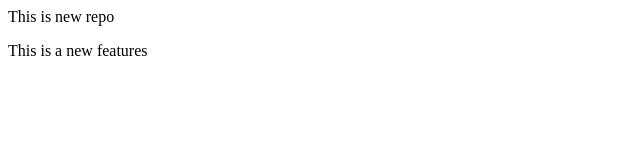
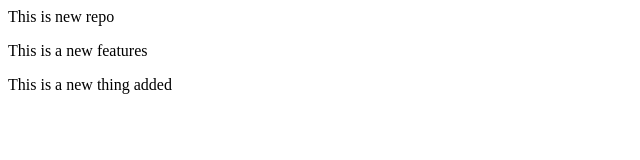
Before and after one commit to nsubedi2051/Localrepo, a plain HTML site: page index.html in a window 1280 px wide. Shown: the whole page, without its empty margins (0-640 px from the left). Drawn offline with Linux system fonts and the light colour scheme.

Commit message:
Added new thing

```diff
--- a/index.html
+++ b/index.html
@@ -1,2 +1,3 @@
 <p>This is new repo</p>
 <p> This is a new features</p>
+<p> This is a new thing added</p>
```
